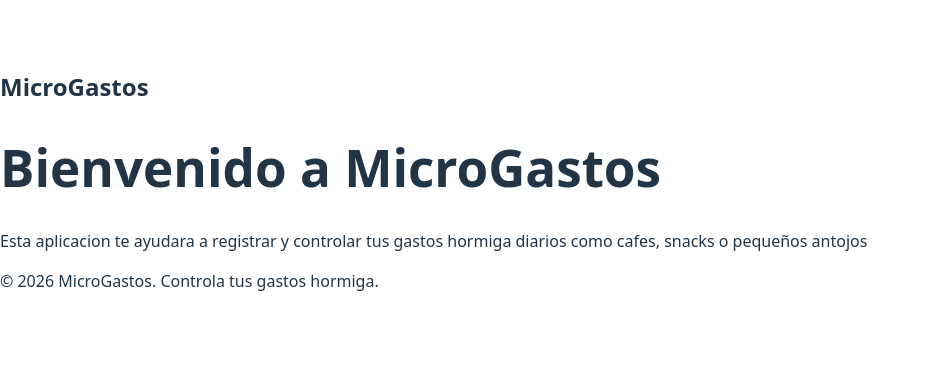
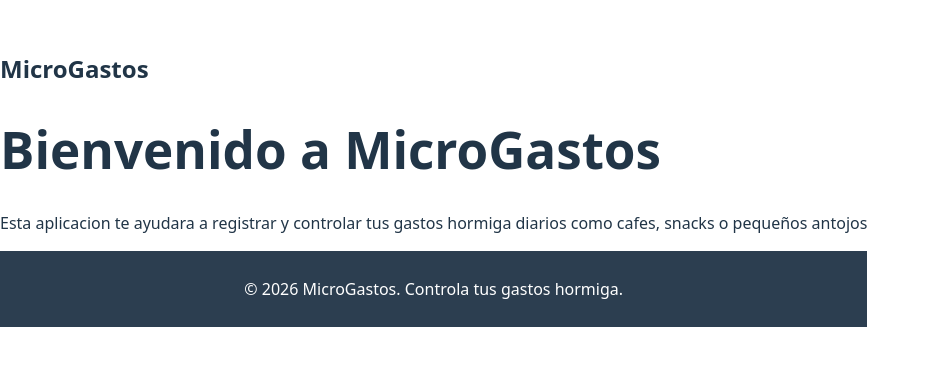
Before and after one commit to EvelynAgudelo/Proyecto-Frontend-MicroGastos, a React (Vite) app in the folder proyecto-microgastos/: page / in a window 1280 px wide. Shown: the part 221-586 px from the top of the page, without its empty margins (0-930 px from the left). Built offline with nearby package versions, Linux system fonts and the light colour scheme.

Commit message:
feat: completando el README y el Footer

```diff
--- a/proyecto-microgastos/src/components/Footer.jsx
+++ b/proyecto-microgastos/src/components/Footer.jsx
@@ -1,6 +1,6 @@
 function  Footer() {
   return (
-    <footer className="footer">
+    <footer style= {{backgroundColor: "#2c3e50", color: "white", padding: "10px", textAlign: "center",}}>
       <p>&copy; 2026 MicroGastos. Controla tus gastos hormiga.</p>
     </footer>
   );
```
Also changed, not shown: 1 other file (tests, documents, lock files or other folders).
